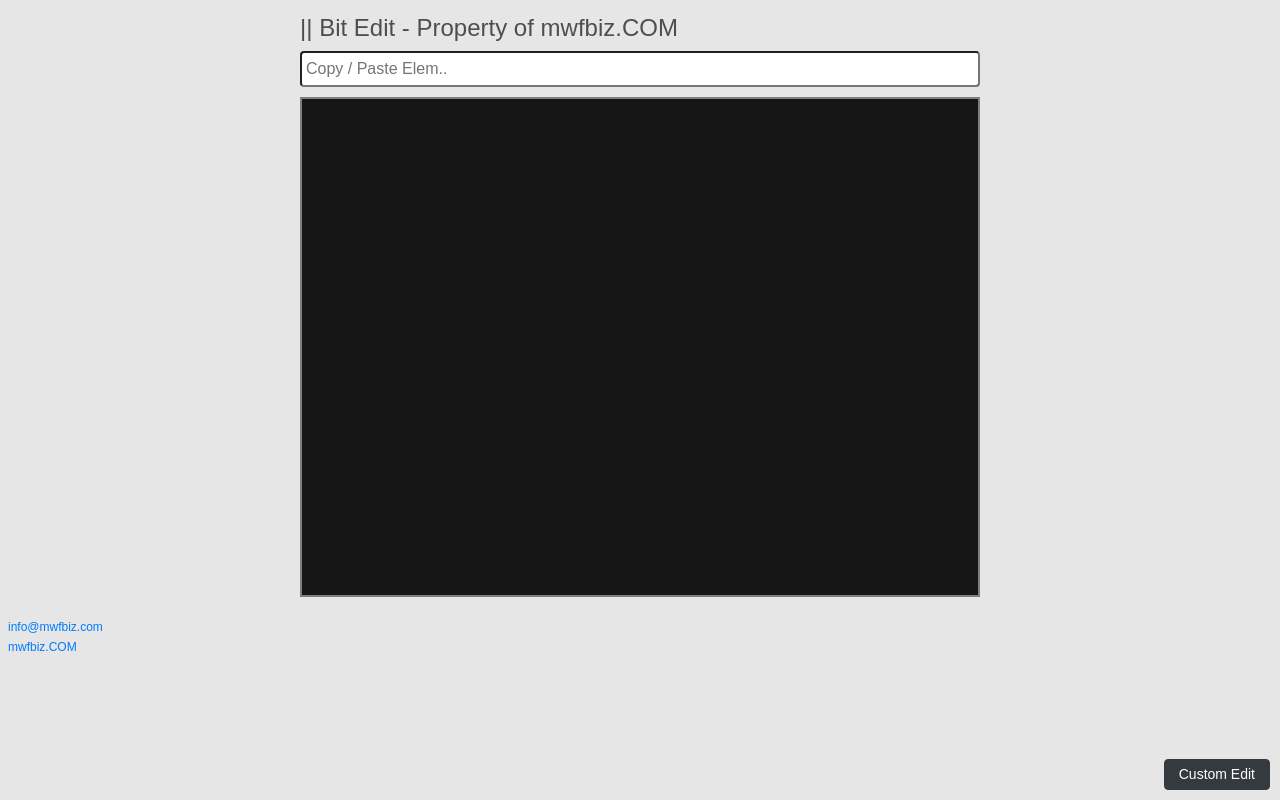
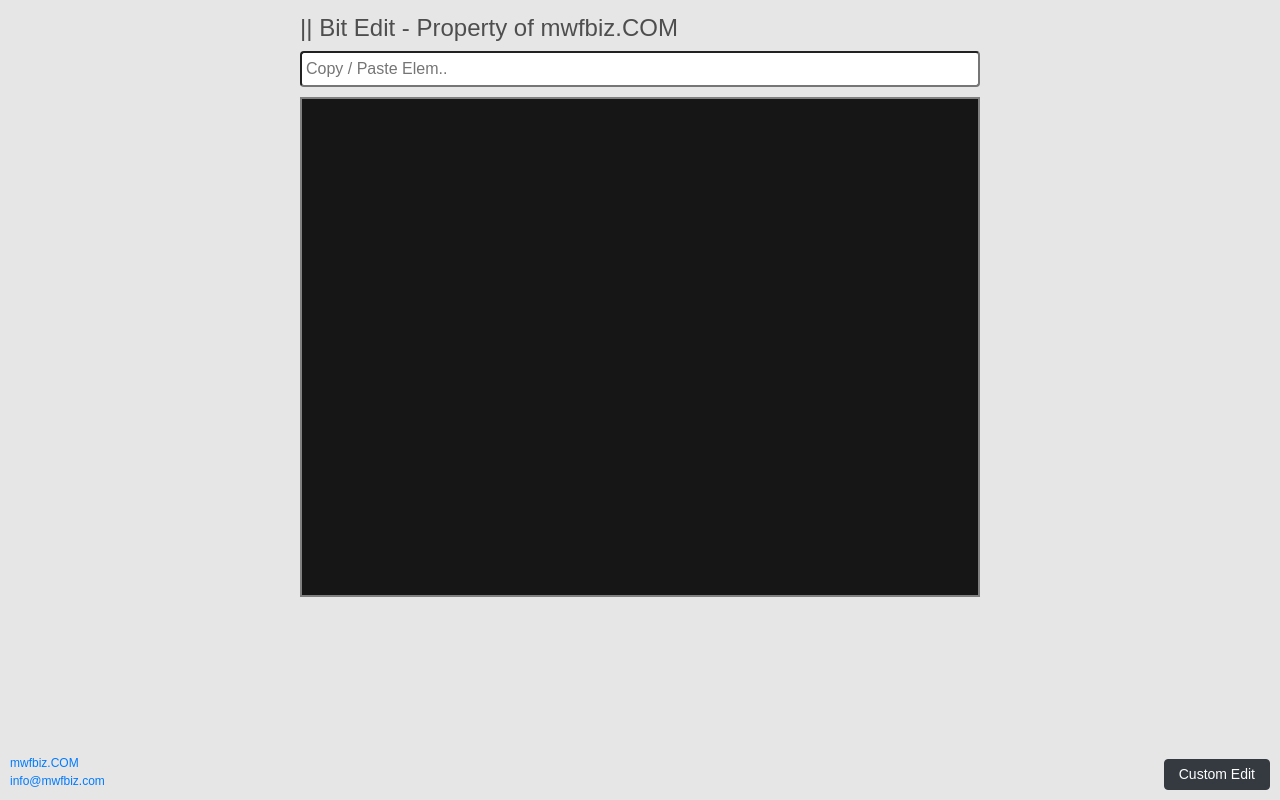
Before and after one commit to ItsEsd/das-esd.github.io, a plain HTML site: page prop/bit-edit.html in a window 1280 px wide. Drawn offline with nearby package versions, Linux system fonts and the light colour scheme.

Commit message:
Update bit-edit.html

```diff
--- a/prop/bit-edit.html
+++ b/prop/bit-edit.html
@@ -51,22 +51,23 @@
 
     }
     #mailto{
-      margin-left:4px;
+        bottom:10px;
+        left:10px;
+        position: fixed;
         font-size: 12px;
-        line-height: 20px;
-        padding-top:20px;
-        float: left;
         text-align: left;
         margin-bottom: 0px;
         padding-bottom: 0px;
     }
+
     #showcted{
-bottom:10px;
-right:10px;
-position: fixed;
-font-size: 14px;
-padding:4px 14px;
+   bottom:10px;
+   right:10px;
+   position: fixed;
+   font-size: 14px;
+   padding:4px 14px;
     }
+
     #titlepg{
       text-align:left;
       max-width:680px;
@@ -83,9 +84,10 @@ padding:4px 14px;
     <div id="demon" contenteditable="true"></div>
     <textarea id="txt" type="text" placeholder="Edit.."></textarea>
     <button class="btn btn-dark" id="showcted">Custom Edit</button>
-    <p id="mailto"><a href="mailto:info@mwfbiz.com">info@mwfbiz.com</a><br>
-      <a href="https://mwfbiz.com/" >mwfbiz.COM</a>
-    </p>
+    <span id="mailto">
+      <a href="https://mwfbiz.com/" >mwfbiz.COM</a><br/>
+      <a href="mailto:info@mwfbiz.com">info@mwfbiz.com</a>
+    </span>
 </center>
     <script>
     var inhtm = document.getElementById('basehtm');
```
